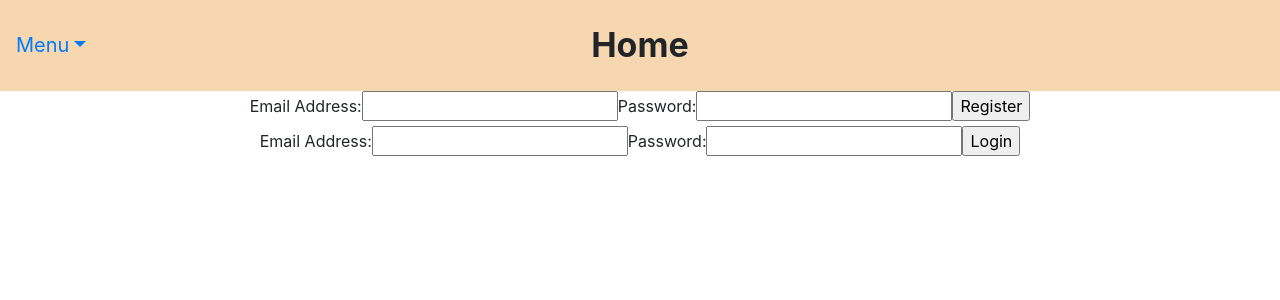
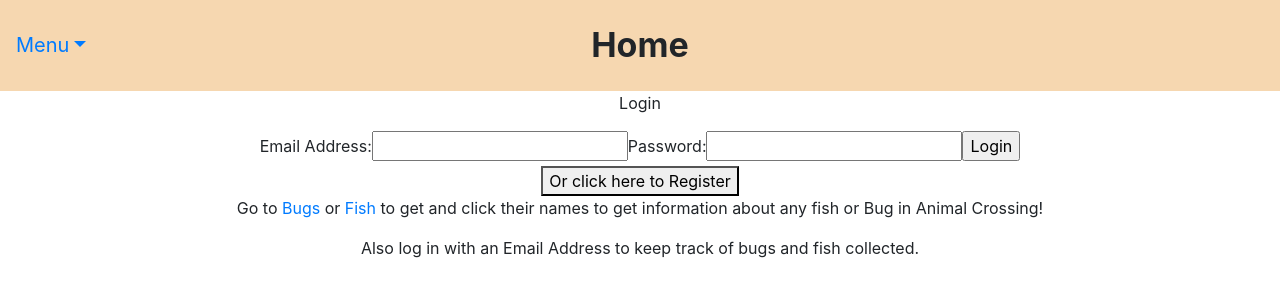
Before and after one commit to chrisssf/animal-crossing-app, a React (Create React App) app: page / in a window 1280 px wide. Shown: the top 300 px of the page. Built offline with nearby package versions, Linux system fonts and the light colour scheme.

Commit message:
preparing to host using firebase

```diff
--- a/src/App.js
+++ b/src/App.js
@@ -1,4 +1,4 @@
-import React, { useState, useEffect } from 'react';
+import React from 'react';
 import { BrowserRouter as Router, Route } from "react-router-dom"
 import './App.css';
 
@@ -10,20 +10,16 @@ import Home from './pages/Home'
 
 function App() {
 
-  const [ userId, setUserId ] = useState(null)
-
   return (
     <>
-
       <Router>
         <div className="App">
-          <Route exact path="/" render={() => <Home setUserId={setUserId} userId={userId} />} />
-          <Route path="/bugs" render={() => <Animal animalCategory="bugs" userId={userId}/>} />
-          <Route path="/fish" render={() => <Animal animalCategory="fish" userId={userId}/>} />
+          <Route exact path="/" render={() => <Home />} />
+          <Route path="/bugs" render={() => <Animal animalCategory="bugs" />} />
+          <Route path="/fish" render={() => <Animal animalCategory="fish" />} />
 
         </div>
       </Router>
-
 
       {/* // <div className="App">
       //     <Animal animalCategory={"bugs"} />
--- a/src/FirebaseConfig.js
+++ b/src/FirebaseConfig.js
@@ -16,6 +16,5 @@ const firebaseConfig = {
 
 
 firebase.initializeApp(firebaseConfig);
-console.log("FIREBASE CONFIG");
 const db = firebase.firestore();
 export default db;
--- a/src/components/Navigation.js
+++ b/src/components/Navigation.js
@@ -1,5 +1,7 @@
 import React from 'react'
 import { Link } from "react-router-dom";
+import firebase from "firebase/app";
+import "firebase/auth";
 // import {Navbar, Nav, NavDropdown} from 'react-bootstrap'
 // import Navbar from 'react-bootstrap/Navbar'
 // import Nav from 'react-bootstrap/Nav'
@@ -10,6 +12,17 @@ import './Navigation.css'
 
 const Navigation = () => {
 
+    const handleLogOut = () => {
+        firebase.auth().signOut()
+        .then(() => {
+            // Sign-out successful.
+            console.log("out")
+        }).catch(function(error) {
+            // An error happened.
+            console.log(error)
+
+        })
+    }
 
     return (
         <div className="navbar">
@@ -17,7 +30,7 @@ const Navigation = () => {
                 <NavDropdown.Item href="/bugs">Bugs</NavDropdown.Item>
                 <NavDropdown.Item href='/fish'>Fish</NavDropdown.Item>
                 <NavDropdown.Divider />
-                <NavDropdown.Item href="/">Sign Out</NavDropdown.Item>
+                <NavDropdown.Item href="/" onClick={() => handleLogOut()}>Sign Out</NavDropdown.Item>
             </NavDropdown>
         </div>
     )
--- a/src/pages/Animal.css
+++ b/src/pages/Animal.css
@@ -4,7 +4,7 @@
 .header {
   display: grid;
   grid-template-columns: 1fr 1fr 1fr;
-  grid-template-areas: "menu title" ;
+  grid-template-areas: "menu title signed" ;
   background-color: #f6d7b0;
 
 }
@@ -42,3 +42,12 @@
   /* for bugs..... */
   /* background-color: #FF6347; */
 }
+
+.signed-in-as {
+  font-size: 12px;
+  grid-area: signed;
+  color: black;
+  align-self: center;
+  margin: 0;
+
+}
--- a/src/pages/Animal.js
+++ b/src/pages/Animal.js
@@ -11,7 +11,8 @@ import './Animal.css';
 
 
 
-const Animal = ({ animalCategory, userId }) => {
+const Animal = ({ animalCategory }) => {
+
 
   // firebase.auth().onAuthStateChanged((user) => {
   //   if (user) {
@@ -21,7 +22,7 @@ const Animal = ({ animalCategory, userId }) => {
   //     var emailVerified = user.emailVerified;
   //     var photoURL = user.photoURL;
   //     var isAnonymous = user.isAnonymous;
-  //     var uid = setUserIDDD(user.uid);
+  //     var uid = user.uid;
   //     var providerData = user.providerData;
   //     // ...
   //   } else {
@@ -33,12 +34,14 @@ const Animal = ({ animalCategory, userId }) => {
   const [allAnimalsData, setAllAnimalsData] = useState([])
   const [dataRetreived, setDataRetrieved] = useState(false)
   const [collectedAnimals, setCollectedAnimals] = useState([])
+  const [ currentUser, setCurrentUser ] = useState("")
 
   useEffect(() =>{
     fetch('http://acnhapi.com/v1/' + animalCategory)
       .then(res => res.json())
       .then(animals => setAllAnimalsData(animals))
       .then(() => getAnimalsCollectedFromDatabase())
+      .then(() => getUser())
       .then(() => setDataRetrieved(true))
 
     // getAnimalsCollectedFromDatabase()
@@ -53,14 +56,16 @@ const Animal = ({ animalCategory, userId }) => {
       databaseField = "fish_checked"
     }
 
-        firebase.auth().onAuthStateChanged((user) => {
-          if (user) {
-            const userRef = db.collection("users").doc(user.uid)
+      // firebase.auth().onAuthStateChanged((user) => {
+      //   if (user) {
+      //     const userRef = db.collection("users").doc(user.uid)
+      //     return userRef.update({[databaseField]: changeThisCollectedAniamls})
+      //     .catch(error => console.log(error))
+      //   }
+      // })
+      const userRef = db.collection("users").doc(currentUser.uid)
       return userRef.update({[databaseField]: changeThisCollectedAniamls})
-            // make this animalCategory not bugs!!!!!!!!!!!!!
       .catch(error => console.log(error))
-          }
-        })
   }
 
   const getAnimalsCollectedFromDatabase = async () => {
@@ -81,10 +86,21 @@ const Animal = ({ animalCategory, userId }) => {
         } else {
           console.log("here")
           setCollectedAnimals(doc.data()[databaseField])
-              // THIS NEEDS CHANGED TO animalCategory!!!!!!!!!!!!!!!!!--------------
         }
       }
     })
+  }
+
+  const getUser = () => {
+    firebase.auth().onAuthStateChanged( async (user) => {
+      if (user) {
+        console.log(user)
+        setCurrentUser(user)
+      } else {
+        setCurrentUser({})
+      }
+    })
+    console.log("currentUser", currentUser)
   }
 
   const animalsChecklist = () => {
@@ -113,14 +129,21 @@ const Animal = ({ animalCategory, userId }) => {
     return (<table>{animalsChecklistElements}</table>)
   }
 
+  const showTotalCollected = () => {
+    return (
+      <p>Collected: {collectedAnimals.length} / {Object.keys(allAnimalsData).length} </p>
+    )
+  }
+
   return (
     <div className="animal-container">
       <div className="header">
         <Navigation />
         <h2 className="animal-title">{animalCategory}</h2>
+        {currentUser.email && <p className="signed-in-as">Signed in as <br/>{currentUser.email}</p>}
       </div>
       <div className={animalCategory + "-container"}>
-        <p>Homepage/register/login <br/> Heroku<br/>Firebase!!!</p>
+        {dataRetreived && showTotalCollected()}
         {dataRetreived && animalsChecklist()}
       </div>
     </div>
--- a/src/pages/Home.js
+++ b/src/pages/Home.js
@@ -1,5 +1,6 @@
 import React, {useState} from 'react'
 import Navigation from '../components/Navigation.js'
+import { Link } from "react-router-dom";
 
 import firebase from "firebase/app";
 import "firebase/auth";
@@ -8,14 +9,15 @@ import db from '../FirebaseConfig';
 
 
 
-const Home = ({ setUserId, userId }) => {
+const Home = () => {
 
     const [ registerEmail, setRegisterEmail ] = useState("");
     const [ registerPassword, setRegisterPassword ] = useState("");
     const [ registerName, setRegisterName] = useState("")
     const [ loginEmail, setLoginEmail ] = useState("");
     const [ loginPassword, setLoginPassword ] = useState("");
-    // const [ isLoggedIn, setIsLoggedIn ] = useState(false)
+    const [ showRegisterForm, setShowRegisterForm ] = useState(false)
+    const [ isLoggedIn, setIsLoggedIn ] = useState(false)
     // const [ userId, setUserId ] = useState(null)
 
     const handleRegister = async (e) => {
@@ -30,9 +32,7 @@ const Home = ({ setUserId, userId }) => {
                 // name: registerName
             }
             const addUser = await db.collection("users").doc(data.user.uid).set(dataToAdd)
-            // setIsLoggedIn(true)
-                setUserId(firebase.auth().currentUser.uid)
-            console.log(firebase.auth().currentUser.uid)
+            setIsLoggedIn(true)
         })
         .catch(error => console.log(error))
     }
@@ -48,10 +48,7 @@ const Home = ({ setUserId, userId }) => {
         .setPersistence(firebase.auth.Auth.Persistence.LOCAL)
         .then(() => firebase.auth().signInWithEmailAndPassword(loginEmail, loginPassword))
         .then(() => {
-            // setIsLoggedIn(true)
-            setUserId(firebase.auth().currentUser.uid)
-            console.log(firebase.auth().currentUser.uid)
-
+            setIsLoggedIn(true)
         })
         .catch(error => console.log(error))
 
@@ -84,6 +81,10 @@ const Home = ({ setUserId, userId }) => {
                 <Navigation />
                 <h2 className="animal-title">Home</h2>
             </div>
+            {!isLoggedIn ?
+                showRegisterForm ?
+                    <div>
+                        <p>Register</p>
                         <form onSubmit={handleRegister}>
                             <label>Email Address:</label>
                             <input type="text" value={registerEmail} onChange={(e) => setRegisterEmail(e.target.value)} />
@@ -91,6 +92,11 @@ const Home = ({ setUserId, userId }) => {
                             <input type="text" value={registerPassword} onChange={(e) => setRegisterPassword(e.target.value)} />
                             <input type="submit" value="Register" />
                         </form>
+                        <button onClick={() => setShowRegisterForm(false)}>Or click here to Login</button>
+                    </div>
+                :
+                    <div>
+                        <p>Login</p>
                         <form onSubmit={handleLogin}>
                             <label>Email Address:</label>
                             <input type="text" value={loginEmail} onChange={(e) => setLoginEmail(e.target.value)} />
@@ -98,9 +104,13 @@ const Home = ({ setUserId, userId }) => {
                             <input type="text" value={loginPassword} onChange={(e) => setLoginPassword(e.target.value)} />
                             <input type="submit" value="Login" />
                         </form>
-
-        {userId && <p>Welcome!</p>}
-
+                        <button onClick={() => setShowRegisterForm(true)}>Or click here to Register</button>
+                    </div>
+            :
+            <p>Welcome!</p>}
+            <p>Go to <Link to="/bugs">Bugs</Link> or <Link to="/fish">Fish</Link> to get and click their names to get information about
+                any fish or Bug in Animal Crossing! </p>
+            <p>Also log in with an Email Address to keep track of bugs and fish collected.</p>
         </>
     )
 }
```
Also changed, not shown: firebase.json (added), 1 other file (tests, documents, lock files or other folders). Lines whose indentation alone changed are shown as unchanged.
